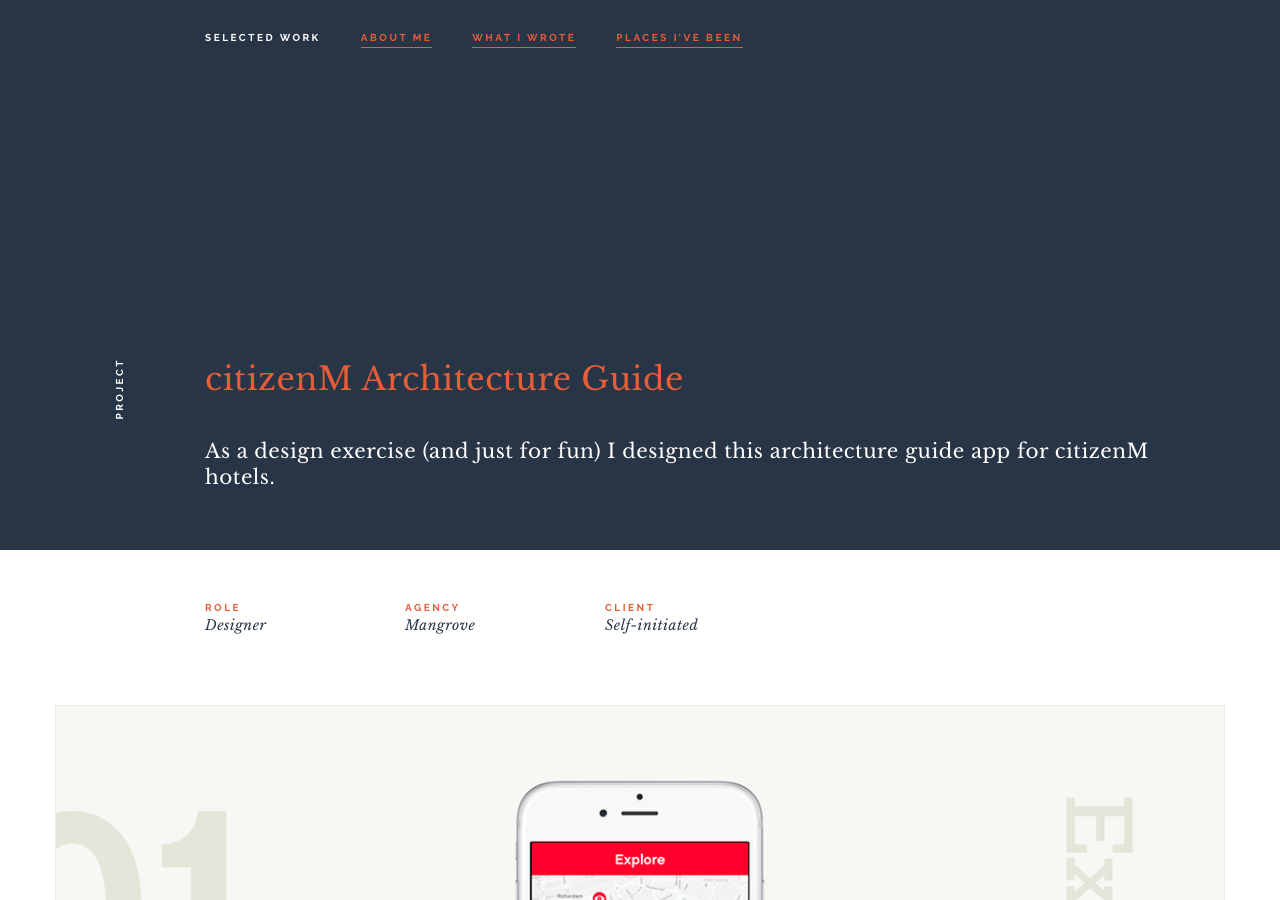
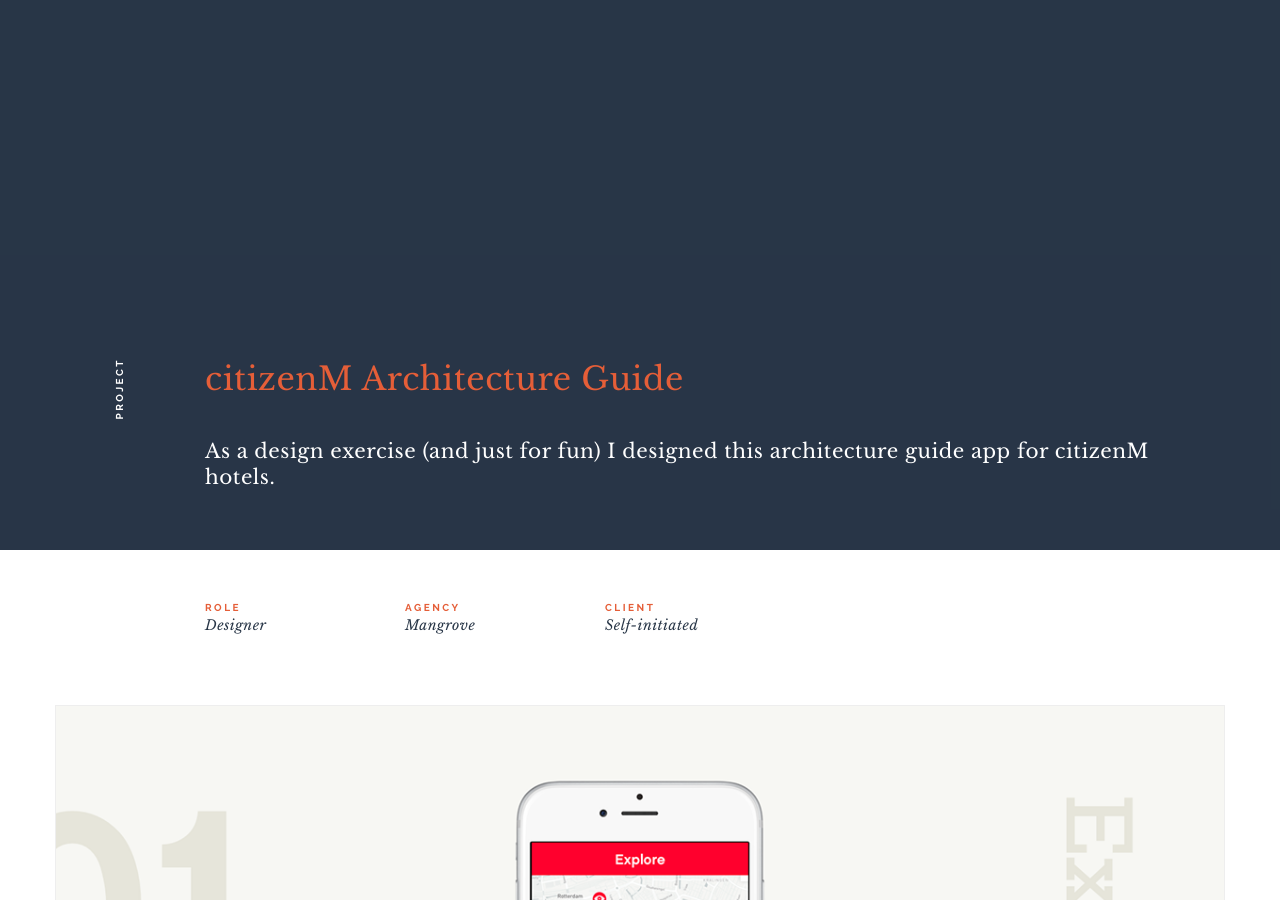
Before and after one commit to jpkoudstaal/jpkoudstaal.github.io, a Jekyll site: the page built from citizenm.html, in a window 1280 px wide and 900 px high. Built offline with Jekyll 4.4.1, drawn with Linux system fonts in a browser that asks for light colours; nearby versions of some CDN libraries.

Commit message:
removed nav

```diff
--- a/_layouts/page.html
+++ b/_layouts/page.html
@@ -7,28 +7,8 @@
 
 {% include head.html %}
 
-
-
 <header class="pb5 parallax-window" data-parallax="scroll" data-image-src="images/{{ page.bg }}" data-z-index="1">
-  <nav class="pt3 depth-3 position-relative">
-      <div class="container">
-        <div class="row">
-          <div class="xs2 subhead subhead--vertical"></div>
-          <div class="xs10 content--primary">
-            <ul class="list-style-none pull font-sans text-uppercase">
-              <li class="pr4 mb1"><a class="cl-white" href="#work">Selected work</a></li>
-              <li class="pr4 mb1"><a class="cl-primary text-underline--secondary" href="/#about">About me</a></li>
-              <li class="pr4 mb1"><a class="cl-primary text-underline--secondary" href="/#articles">What I wrote</a></li>
-              <li class="pr4 mb1"><a class="cl-primary text-underline--secondary" href="/#places">Places I’ve been</a></li>
-            </ul>
-          </div>
-        </div>
-      </div>
-    </nav>
-
-    <div class="header__content">
-
-
+	<div class="header__content">
     <div class="container depth-2 position-relative">
       <div class="row">
         <div class="xs2 subhead subhead--vertical cl-white">Project</div>
@@ -38,7 +18,8 @@
         </div>
       </div>
     </div>
-  </div>
+	</div>
+</div>
 </header>
 <main>
   <section class="bg-white cl-secondary">
```
